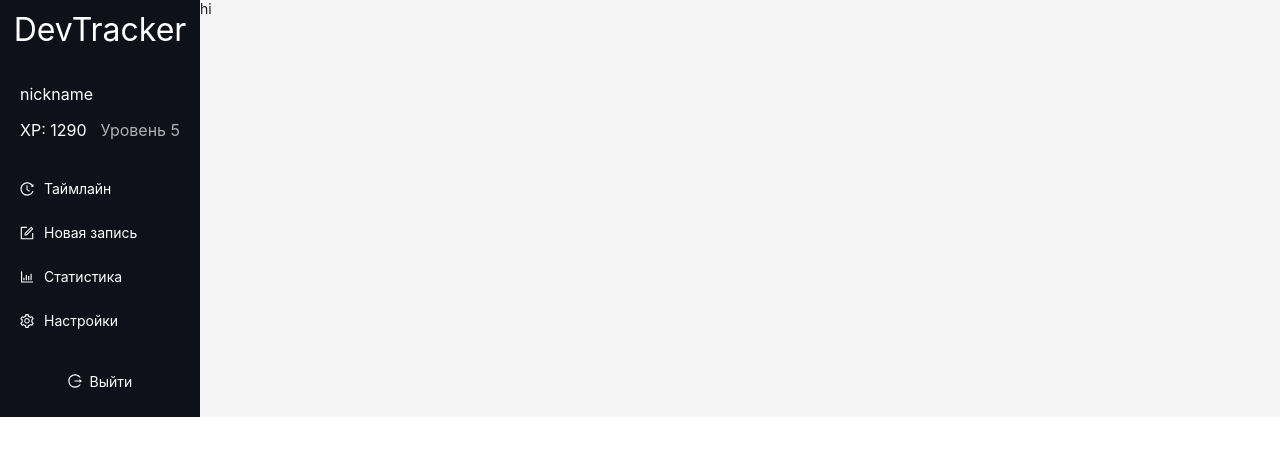
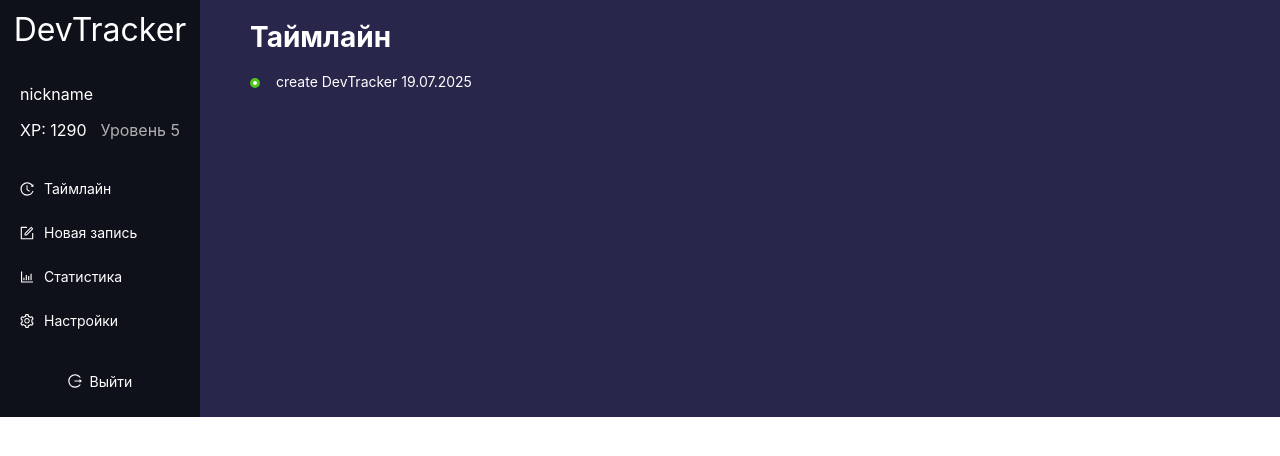
Before and after one commit to LizKa2091/dev-tracker, a React (Vite) app in the folder frontend/: page / in a window 1280 px wide. Shown: the top 456 px of the page. Built offline with nearby package versions, Linux system fonts and the light colour scheme.

Commit message:
feat(home page): update layout with user timeline

```diff
--- /dev/null
+++ b/frontend/src/pages/HomePage.module.scss
@@ -0,0 +1,8 @@
+.content {
+   background-color: $content-bg-blue;
+   padding: 20px 50px;
+
+   .title {
+      font-size: 1.75rem;
+   }
+}
--- a/frontend/src/pages/HomePage.tsx
+++ b/frontend/src/pages/HomePage.tsx
@@ -1,6 +1,8 @@
 import type { FC } from 'react';
-import { Layout } from 'antd';
+import { Flex, Layout } from 'antd';
 import Sidebar from '../widgets/Sidebar';
+import UserTimeline from '../features/timeline/UserTimeline';
+import styles from './HomePage.module.scss';
 
 const { Content } = Layout;
 
@@ -8,8 +10,11 @@ const HomePage: FC = () => {
    return (
       <Layout>
          <Sidebar />
-         <Content>
-            hi
+         <Content className={styles.content}>
+            <Flex vertical gap='large'>
+               <h2 className={styles.title}>Таймлайн</h2>
+               <UserTimeline />
+            </Flex>
          </Content>
       </Layout>
    )
```
